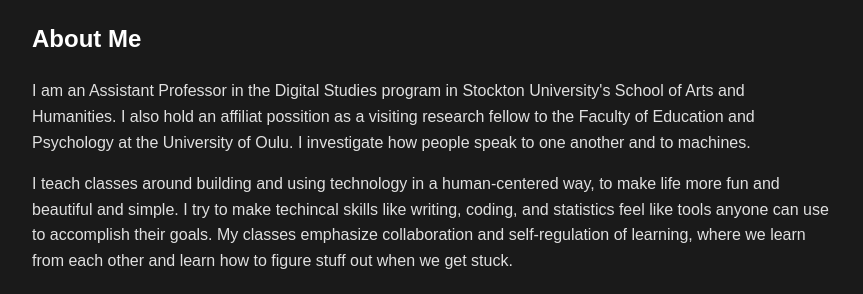
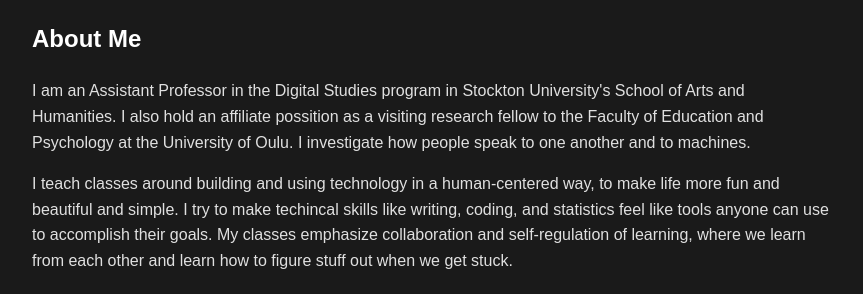
Before and after one commit to justinHCI/justinHCI.github.io, a Jekyll site: the page built from index.md, in a window 1280 px wide. Shown: the part 295-589 px from the top of the page, without its empty margins (208-1071 px from the left). Built offline with Jekyll 4.4.1, drawn with Linux system fonts in a browser that asks for light colours.

Commit message:
Update index.md

```diff
--- a/index.md
+++ b/index.md
@@ -15,7 +15,7 @@ title: Justin Edwards
 
 <section id="about">
     <h2>About Me</h2>
-    <p>I am an Assistant Professor in the Digital Studies program in Stockton University's School of Arts and Humanities. I also hold an affiliat possition as a visiting research fellow to the Faculty of Education and Psychology at the University of Oulu. I investigate how people speak to one another and to machines.</p>
+    <p>I am an Assistant Professor in the Digital Studies program in Stockton University's School of Arts and Humanities. I also hold an affiliate possition as a visiting research fellow to the Faculty of Education and Psychology at the University of Oulu. I investigate how people speak to one another and to machines.</p>
 
     <p>I teach classes around building and using technology in a human-centered way, to make life more fun and beautiful and simple. I try to make techincal skills like writing, coding, and statistics feel like tools anyone can use to accomplish their goals. My classes emphasize collaboration and self-regulation of learning, where we learn from each other and learn how to figure stuff out when we get stuck.</p>
 
```
